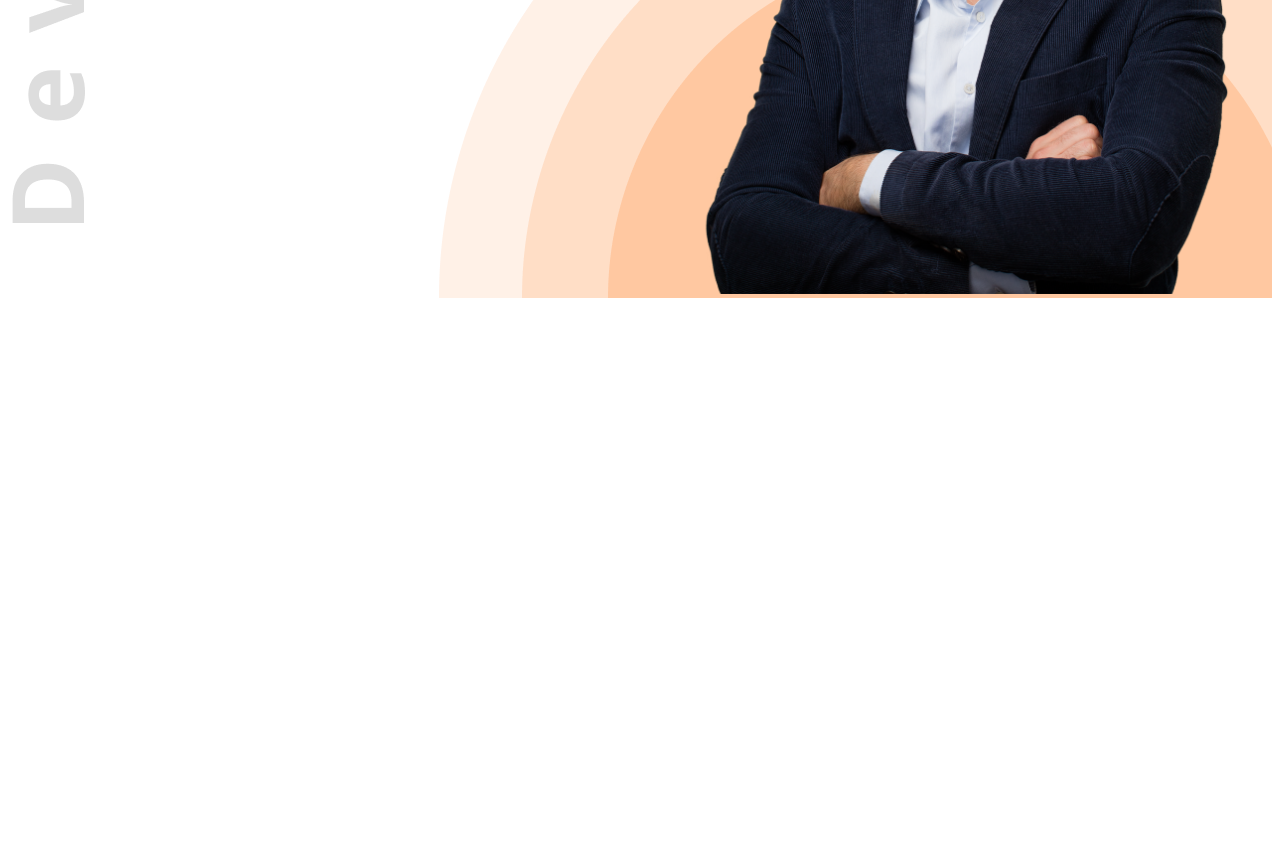
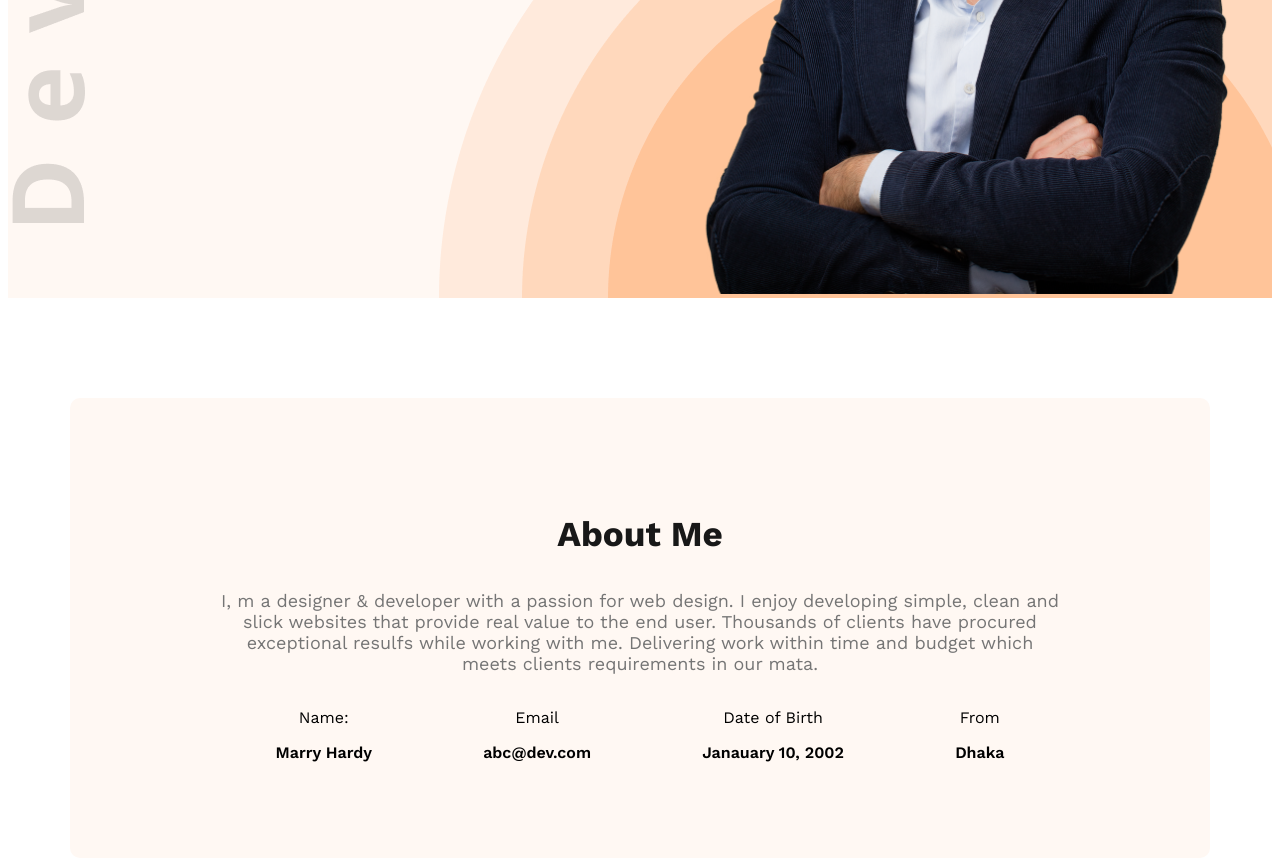
Before and after one commit to emon22830/Portfolio-Website, a plain HTML site: page index.html in a window 1280 px wide. Shown: the part 560-1421 px from the top of the page. Before the commit the page ends 866 px from the top, so only its background shows below. Drawn offline with nearby package versions, Linux system fonts and the light colour scheme.

Commit message:
Aboout section completed

```diff
--- a/index.html
+++ b/index.html
@@ -13,7 +13,7 @@
     <title>My Portfolio</title>
 </head>
 <body class="work-sans-normal">
-    <header>
+    <header class="secondary-bg">
 <nav>
     <h3 class="nav-title">Ma<span class="text-primary">r</span>y</h3>
     <ul>
@@ -39,9 +39,36 @@
 </div>
     </header>
 
+    <main>
 
+<section class="about secondary-bg">
+    <h3 class="section-title">
+        About Me
+    </h3>
 
-    <main>
+    <p class="section-description">I, m a designer & developer with a passion for web design. I enjoy developing simple, clean and slick websites that
+    provide real value to the end user. Thousands of clients have procured exceptional resulfs while working with me.
+    Delivering work within time and budget which meets clients requirements in our mata.</p>
+
+    <div class="about-items">
+        <div class="about-item">
+            <p class="item-title">Name:</p>
+            <p class="item-description">Marry Hardy</p>
+        </div>
+        <div class="about-item">
+            <p class="item-title">Email</p>
+            <p class="item-description">abc@dev.com</p>
+        </div>
+        <div class="about-item">
+            <p class="item-title">Date of Birth</p>
+            <p class="item-description">Janauary 10, 2002</p>
+        </div>
+        <div class="about-item">
+            <p class="item-title">From</p>
+            <p class="item-description">Dhaka</p>
+        </div>
+    </div>
+</section>
 
     </main>
 
--- a/styles/styles.css
+++ b/styles/styles.css
@@ -31,9 +31,20 @@
         border: none;
     }
 
+  .section-title{
+    font-size: 35px;
+    font-weight: bold;
+    color: #181818;
+  }
 
+  .section-description{
+    font-size: 18px;
+    color: #757575;
+  }
 
-
+.secondary-bg{
+    background-color: #FFF8F3;
+}
 
 
 /* Nav Styles */
@@ -98,3 +109,30 @@ font-size: 45px;
 .banner-profile-pic{
     width: 580px;
 }
+
+/* Main styles */
+
+main{
+    max-width: 1140px;
+    margin: 0 auto;
+}
+
+
+/* About sttyles */
+.about{
+    border-radius: 10px;
+    padding: 80px 150px;
+    text-align: center;
+    margin-top: 100px;
+
+}
+
+.item-description{
+    font-weight: 600;
+}
+
+.about-items{
+    display: flex;
+    justify-content: space-around;
+
+}
```
